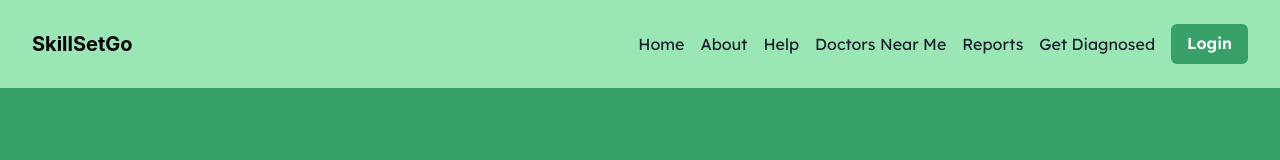
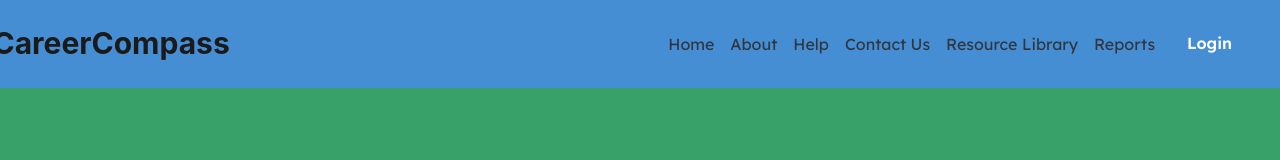
Before and after one commit to siddhima22/Finance-website, a React (Vite) app in the folder frontend/: page / in a window 1280 px wide. Shown: the top 160 px of the page. Built offline with nearby package versions, Linux system fonts and the light colour scheme.

Commit message:
Update Navbar.jsx

```diff
--- a/frontend/src/components/Navbar.jsx
+++ b/frontend/src/components/Navbar.jsx
@@ -13,6 +13,7 @@ import {
   IconButton,
   useDisclosure
 } from "@chakra-ui/react";
+import{motion}from "framer-motion"
 // import { AddIcon, MinusIcon } from "@chakra-ui/icons"; // Import the Chakra UI icons you want to use
 
 const Navbar = () => {
@@ -53,7 +54,8 @@ const Navbar = () => {
   return (
     <Box
       as="nav"
-      bg="green.200"
+      bg="blue.500"
+      opacity={0.9}
       p={4}
       position={isSticky ? 'fixed' : 'relative'}
 left={0}
@@ -73,13 +75,18 @@ left={0}
         align="center"
 
       >
+        <motion.div
+             initial={{ opacity: 0, y: 20 }}
+             animate={{ opacity: 1, y: 0, scale:1.5 }}
+             transition={{ duration: 1 }} >
         <Heading as="span" fontWeight="bold" fontSize="xl"
         //  as="h1"
          size="lg"
          color="black"
           textAlign="left">
-          SkillSetGo
+          CareerCompass
         </Heading>
+        </motion.div>
         <Spacer />
 
 
@@ -102,13 +109,37 @@ left={0}
         >
           {/* Navigation links */}
           {/* <Box borderRight="1px solid" p={1} mr={4}><NavLink to="/">Home</NavLink></Box> */}
-          <Box mr={4}><NavLink to="/">Home</NavLink></Box>
-          <Box mr={4}><NavLink to="/about">About</NavLink></Box>
-          <Box mr={4}><NavLink to="/help">Help</NavLink></Box>
-          <Box mr={4}><NavLink to="/doctors">Doctors Near Me</NavLink></Box>
-          <Box mr={4}><NavLink to="/reports">Reports</NavLink></Box>
-          <Box mr={4}><NavLink to="/bookappointment">Get Diagnosed</NavLink></Box>
+          <motion.Box  whileHover={{  color: 'white',y: -10, }}
+          transition= {{ duration: 0.3,}}
+           initial={{  color: 'black',y: 0,}}
+          mr={4}><NavLink to="/">Home</NavLink></motion.Box>
+          <Box width={4}></Box>
+          <motion.Box whileHover={{  color: 'white',y: -10, }}
+            transition= {{ duration: 0.3,}}
+           initial={{  color: 'black',y: 0,}}
+           mr={4}><NavLink to="/about">About</NavLink></motion.Box>
+               <Box width={4}></Box>
+          <motion.Box whileHover={{  color: 'white',y: -10, }}
+              transition= {{ duration: 0.3,}}
+             initial={{  color: 'black',y: 0,}}
+            mr={4}><NavLink to="/help">Help</NavLink></motion.Box>
+                <Box width={4}></Box>
+          <motion.Box whileHover={{  color: 'white',y: -10, }}
+            transition= {{ duration: 0.3,}}
+           initial={{  color: 'black',y: 0,}}
+           mr={4}><NavLink to="/doctors">Contact Us</NavLink></motion.Box>
+                   <Box width={4}></Box>
+          <motion.Box whileHover={{  color: 'white',y: -10, }} transition= {{ duration: 0.3,}}
+           initial={{  color: 'black',y: 0,}}
+            mr={4}><NavLink to="/bookappointment">Resource Library</NavLink></motion.Box>
         </Box>
+          <Box width={4}></Box>
+          <motion.Box whileHover={{  color: 'white',y: -10, }}
+             transition= {{ duration: 0.3,}}
+             initial={{  color: 'black',y: 0,}}
+            mr={4}><NavLink to="/reports">Reports</NavLink></motion.Box>
+
+        <Box width={4}></Box>
 
 
         {/* <Button
@@ -128,7 +159,7 @@ left={0}
       </Button> */}
         {/* <Spacer /> */}
         <NavLink to="/authenticate">
-        <Button colorScheme="green">Login</Button>
+        <Button colorScheme="blue">Login</Button>
         </NavLink>
       </Flex>
     </Box>
```
